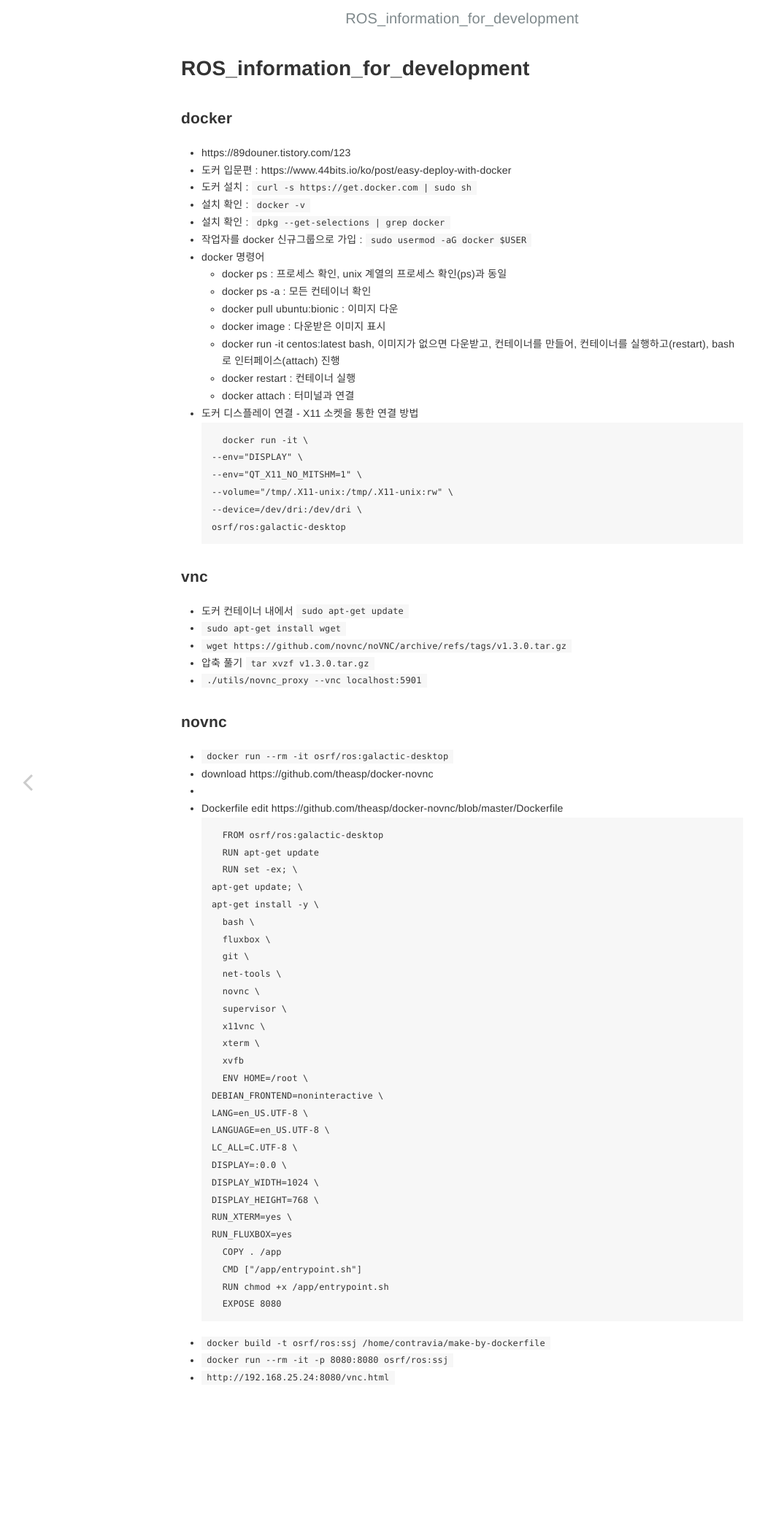
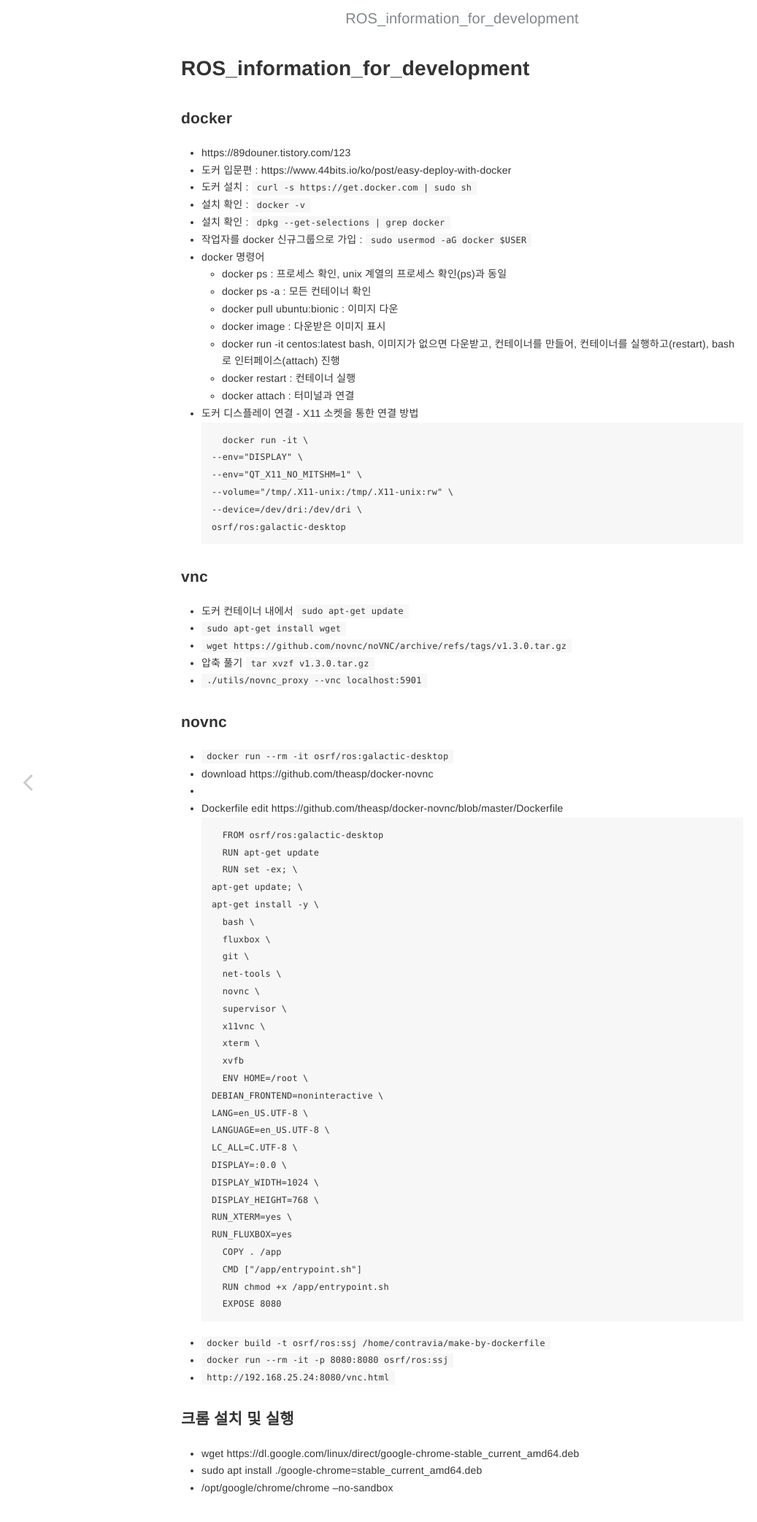
Before and after one commit to contravia-cloud/TechnicalBlog, a Jekyll site: the page built from _posts/2022-03-05-ROS_information_for_development.md, in a window 1280 px wide, cut to the strip 0-2087 px from the top of the page. Shown: the whole strip at 73% size, without its empty margins (7-1044 px from the left). Built offline with Jekyll 4.4.1, drawn with Linux system fonts in a browser that asks for light colours; our own code applies the rules of GitHub Pages for plain Markdown files.

Commit message:
Create 2022-03-05-ROS_information_for_development.md

````diff
--- a/_posts/2022-03-05-ROS_information_for_development.md
+++ b/_posts/2022-03-05-ROS_information_for_development.md
@@ -74,3 +74,8 @@
   - ```docker build -t osrf/ros:ssj /home/contravia/make-by-dockerfile```
   - ```docker run --rm -it -p 8080:8080 osrf/ros:ssj```
   - ```http://192.168.25.24:8080/vnc.html```
+
+### 크롬 설치 및 실행
+  - wget https://dl.google.com/linux/direct/google-chrome-stable_current_amd64.deb
+  - sudo apt install ./google-chrome=stable_current_amd64.deb
+  - /opt/google/chrome/chrome --no-sandbox
````
